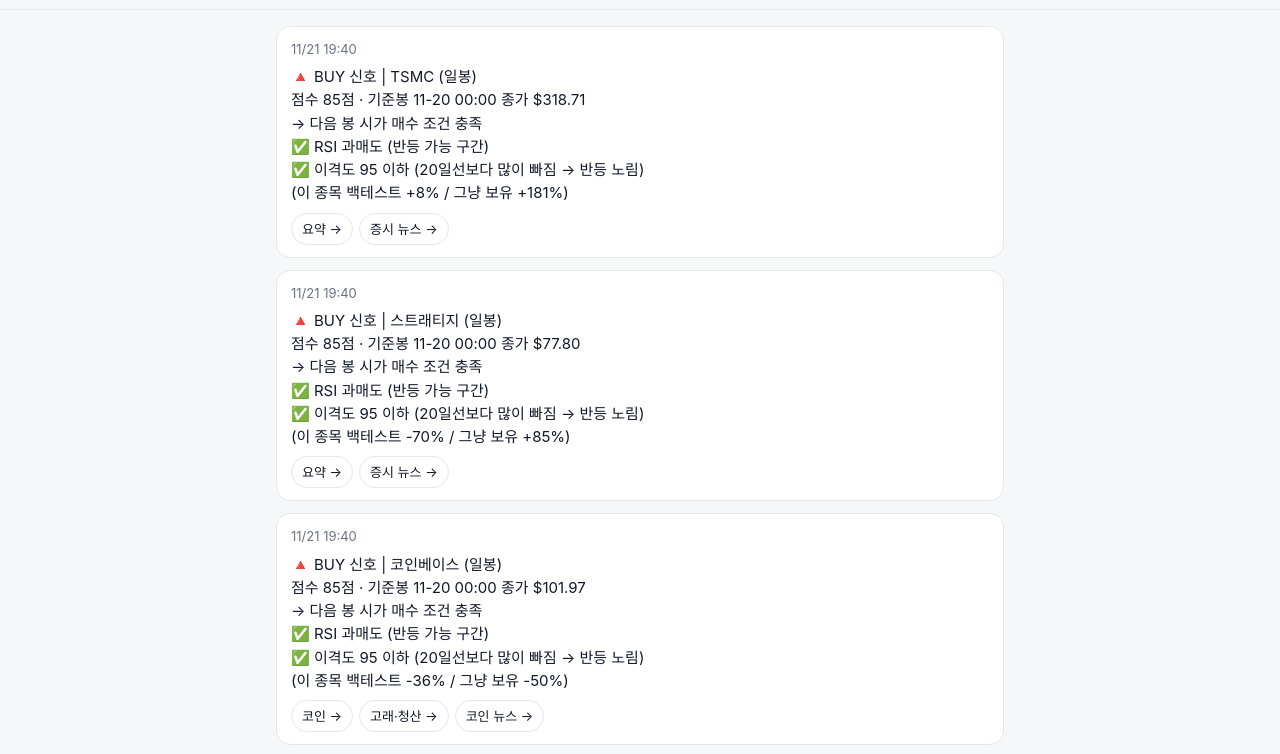
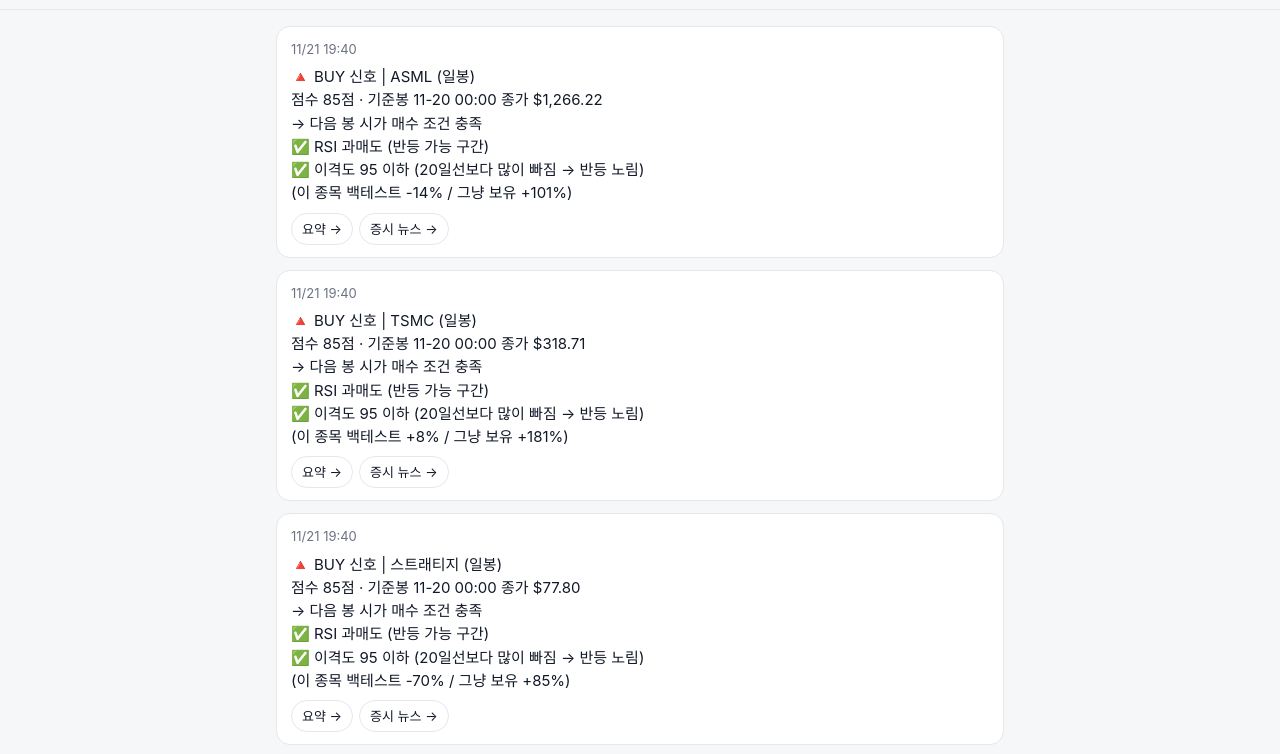
Before and after one commit to wonjin3457-stack/wonjin3457-stack.github.io, a plain HTML site: page alerts.html in a window 1280 px wide. Shown: the part 43-797 px from the top of the page. Drawn offline with Linux system fonts and the light colour scheme.

Commit message:
시황 갱신 11-21 19:40

```diff
--- a/alerts.html
+++ b/alerts.html
@@ -8,7 +8,12 @@ header h1{margin:0;font-size:18px}header a{color:var(--accent);text-decoration:n
 section{background:var(--card);border:1px solid var(--line);border-radius:14px;padding:12px 14px;margin:12px 0;scroll-margin-top:60px}
 section:target{outline:3px solid var(--accent)}pre{white-space:pre-wrap;word-break:break-word;font:inherit;margin:6px 0 8px}
 .muted{color:var(--muted);font-size:13px}.rel{display:flex;flex-wrap:wrap;gap:6px}.rel a{padding:5px 10px;border-radius:999px;border:1px solid var(--line);color:var(--text);text-decoration:none;font-size:13px}
-</style></head><body><header><h1>🔔 내 알림</h1><a href="index.html">📱 시황·뉴스 →</a></header><main><section id="a-1121194023eb11"><div class="muted">11/21 19:40</div><pre>🔺 BUY 신호 | TSMC (일봉)
+</style></head><body><header><h1>🔔 내 알림</h1><a href="index.html">📱 시황·뉴스 →</a></header><main><section id="a-1121194032daab"><div class="muted">11/21 19:40</div><pre>🔺 BUY 신호 | ASML (일봉)
+점수 85점 · 기준봉 11-20 00:00 종가 $1,266.22
+→ 다음 봉 시가 매수 조건 충족
+✅ RSI 과매도 (반등 가능 구간)
+✅ 이격도 95 이하 (20일선보다 많이 빠짐 → 반등 노림)
+(이 종목 백테스트 -14% / 그냥 보유 +101%)</pre><div class="rel"><a href="index.html#summary">요약 →</a><a href="index.html#news-0">증시 뉴스 →</a></div></section><section id="a-1121194023eb11"><div class="muted">11/21 19:40</div><pre>🔺 BUY 신호 | TSMC (일봉)
 점수 85점 · 기준봉 11-20 00:00 종가 $318.71
 → 다음 봉 시가 매수 조건 충족
 ✅ RSI 과매도 (반등 가능 구간)
@@ -532,7 +537,4 @@ VIX 25.5 (+11.1%) 🔴 · CNN 공포탐욕 25 공포 · 코인 공포탐욕 11
    비트코인 50일선 아래지만 공포탐욕 11 (극단적 공포) → 예외로 매수 · 반 칸
 🔺 모의 매수 니어프로토콜 100.245개 @ 4,578 (점수 70 · 손익비 1:0.5)
    비트코인 50일선 아래지만 공포탐욕 11 (극단적 공포) → 예외로 매수 · 반 칸
-총자산 9,181,853원 (-8.18%)</pre><div class="rel"><a href="index.html#coin">코인 →</a><a href="index.html#whale">고래·청산 →</a><a href="index.html#news-1">코인 뉴스 →</a></div></section><section id="a-1118164923064e"><div class="muted">11/18 16:49</div><pre>🎮 모의투자 (미국)
-🔻 모의 매도 스트래티지 6주 @ 96.5 (손절) 손익 -34 (-5.3%)
-   📓 복기: 떨어지는 칼날 · 역배열 매수
-총자산 6,909$ (-7.88%)</pre><div class="rel"><a href="index.html#index">지수 →</a><a href="index.html#ai">AI 대형주 →</a><a href="index.html#news-0">증시 뉴스 →</a></div></section></main></body></html>
+총자산 9,181,853원 (-8.18%)</pre><div class="rel"><a href="index.html#coin">코인 →</a><a href="index.html#whale">고래·청산 →</a><a href="index.html#news-1">코인 뉴스 →</a></div></section></main></body></html>
```
